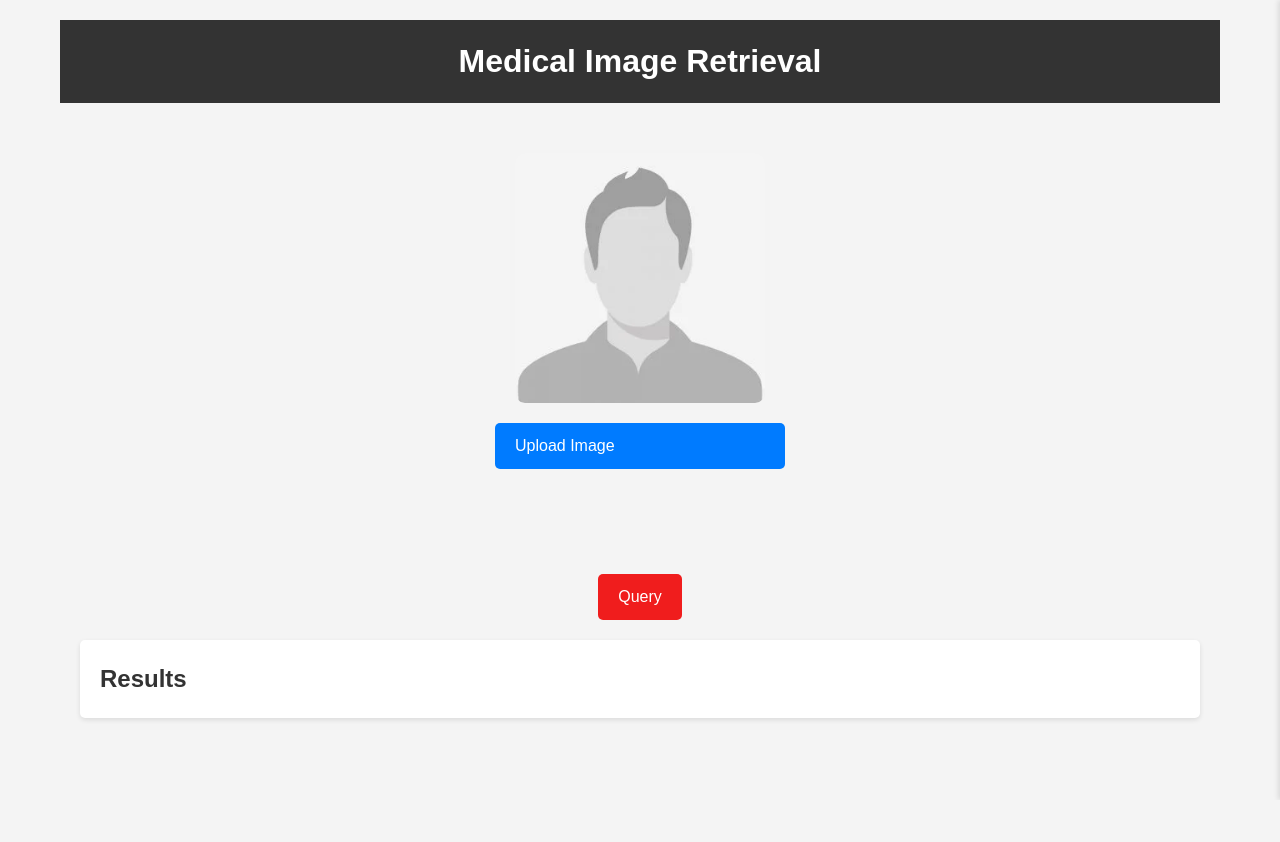
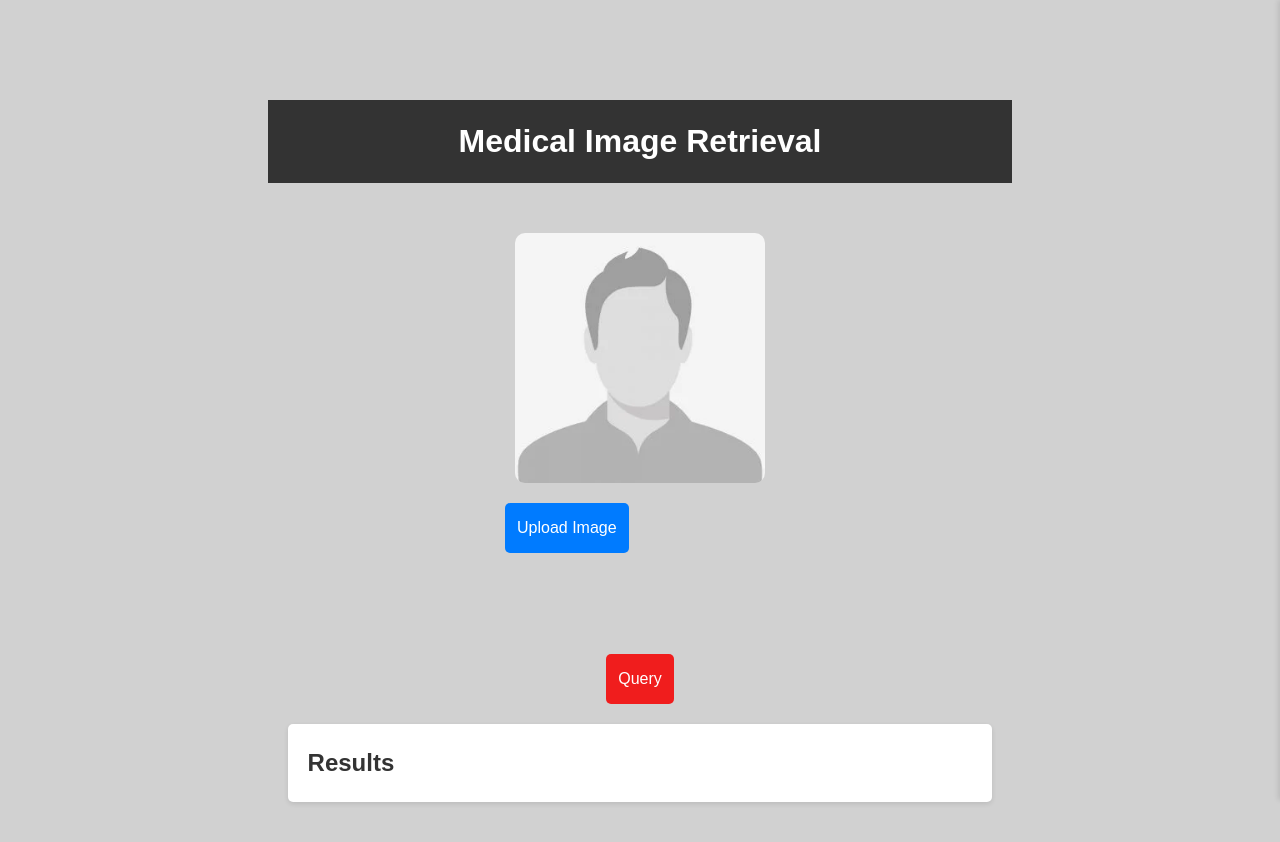
Before and after one commit to HaooNhat/medical-image-retrieval, a Django app: page / in a window 1280 px wide. Before the commit the page ends 799 px from the top, so only its background shows below. Run offline with Django 5.2, Linux system fonts and the light colour scheme.

Commit message:
minor change

```diff
--- /dev/null
+++ b/static/js/script.js
@@ -0,0 +1,86 @@
+const queryImage = document.getElementById("query-image");
+const inputImage = document.getElementById("inputQueryImage");
+const resultsContainer = document.getElementById('resultsContainer');
+const sidebar = document.getElementById('sidebar');
+const imageDetails = document.getElementById('imageDetails');
+
+inputImage.onchange = () => {
+    queryImage.src = URL.createObjectURL(inputImage.files[0]);
+}
+
+const submitForm = document.getElementById("submitForm");
+const csrfToken = document.querySelector('input[name="csrfmiddlewaretoken"]').value;
+const errorMessage = document.getElementById("error-message");
+
+errorMessage.style.opacity = 0;
+
+submitForm.addEventListener("submit", e => {
+    e.preventDefault();
+
+    const formData = new FormData();
+    formData.append('query_image', inputImage.files[0]);
+
+    fetch("/api/query", {
+        method: "POST",
+        headers: {
+            'X-CSRFToken': csrfToken,
+        },
+        body: formData,
+    })
+        .then(response => response.json())
+        .then(data => {
+            // console.log("Client: " + data)
+            displayResults(data["results"]);
+            results = [
+                { 'image_filename': '00000017_001.png', 'labels': 'No Finding', 'patient_id': '00000017', 'patient_age': 77, 'patient_gender': 'M', 'view_position': 'AP', 'id': 454289029618204676 }
+                , { 'image_filename': '00009229_020.png', 'labels': 'No Finding', 'patient_id': '00009229', 'patient_age': 37, 'patient_gender': 'M', 'view_position': 'AP', 'id': 454289084503821730 }
+                , { 'image_filename': '00019981_002.png', 'labels': 'No Finding', 'patient_id': '00019981', 'patient_age': 40, 'patient_gender': 'F', 'view_position': 'AP', 'id': 454289156542308270 }
+                , { 'image_filename': '00005682_006.png', 'labels': 'Edema', 'patient_id': '00005682', 'patient_age': 74, 'patient_gender': 'M', 'view_position': 'AP', 'id': 454289063535183984 }
+                , { 'image_filename': '00007131_000.png', 'labels': 'No Finding', 'patient_id': '00007131', 'patient_age': 57, 'patient_gender': 'M', 'view_position': 'AP', 'id': 454289072897133246 }
+                , { 'image_filename': '00007121_003.png', 'labels': 'No Finding', 'patient_id': '00007121', 'patient_age': 62, 'patient_gender': 'F', 'view_position': 'AP', 'id': 454289072801974968 }
+                , { 'image_filename': '00016942_000.png', 'labels': 'No Finding', 'patient_id': '00016942', 'patient_age': 58, 'patient_gender': 'M', 'view_position': 'AP', 'id': 454289137322695380 }
+                , { 'image_filename': '00019594_003.png', 'labels': 'Effusion', 'patient_id': '00019594', 'patient_age': 56, 'patient_gender': 'M', 'view_position': 'AP', 'id': 454289153915363074 }
+                , { 'image_filename': '00018175_006.png', 'labels': 'No Finding', 'patient_id': '00018175', 'patient_age': 56, 'patient_gender': 'M', 'view_position': 'AP', 'id': 454289145653370090 }
+                , { 'image_filename': '00004746_018.png', 'labels': 'No Finding', 'patient_id': '00004746', 'patient_age': 41, 'patient_gender': 'F', 'view_position': 'AP', 'id': 454289057658963706 }
+                , { 'image_filename': '00016787_003.png', 'labels': 'No Finding', 'patient_id': '00016787', 'patient_age': 51, 'patient_gender': 'M', 'view_position': 'AP', 'id': 454289136478591646 }
+                , { 'image_filename': '00012681_049.png', 'labels': 'No Finding', 'patient_id': '00012681', 'patient_age': 60, 'patient_gender': 'F', 'view_position': 'AP', 'id': 454289109020578748 }
+                , { 'image_filename': '00005202_000.png', 'labels': 'No Finding', 'patient_id': '00005202', 'patient_age': 56, 'patient_gender': 'F', 'view_position': 'AP', 'id': 454289060803905474 }
+                , { 'image_filename': '00029016_000.png', 'labels': 'No Finding', 'patient_id': '00029016', 'patient_age': 72, 'patient_gender': 'M', 'view_position': 'PA', 'id': 454289199148050940 }
+                , { 'image_filename': '00004090_002.png', 'labels': 'Edema', 'patient_id': '00004090', 'patient_age': 61, 'patient_gender': 'M', 'view_position': 'AP', 'id': 454289054191322652 }
+                , { 'image_filename': '00007526_034.png', 'labels': 'No Finding', 'patient_id': '00007526', 'patient_age': 66, 'patient_gender': 'M', 'view_position': 'AP', 'id': 454289075310693208 }
+                , { 'image_filename': '00003482_001.png', 'labels': 'No Finding', 'patient_id': '00003482', 'patient_age': 75, 'patient_gender': 'F', 'view_position': 'AP', 'id': 454289050640581954 }
+                , { 'image_filename': '00014116_006.png', 'labels': 'Atelectasis|Infiltration', 'patient_id': '00014116', 'patient_age': 54, 'patient_gender': 'M', 'view_position': 'AP', 'id': 454289118933030456 }
+                , { 'image_filename': '00023033_002.png', 'labels': 'Nodule', 'patient_id': '00023033', 'patient_age': 63, 'patient_gender': 'M', 'view_position': 'AP', 'id': 454289173949719548 }
+                , { 'image_filename': '00007406_003.png', 'labels': 'No Finding', 'patient_id': '00007406', 'patient_age': 66, 'patient_gender': 'M', 'view_position': 'AP', 'id': 454289074501716772 },
+            ]
+            displayResults(results);
+        })
+        .catch(error => {
+            console.error(error);
+        });
+})
+
+function displayResults(results) {
+    resultsContainer.innerHTML = '';
+    results.forEach(result => {
+        const resultItem = document.createElement('div');
+        resultItem.className = 'result-item';
+        resultItem.innerHTML = `
+                <img src="/static/image/${result.image_filename}" alt="${result.image_filename}" class="med-image">
+            `;
+        resultItem.addEventListener('click', () => showDetails(result));
+        resultsContainer.appendChild(resultItem);
+    });
+}
+
+function showDetails(result) {
+    imageDetails.innerHTML = `
+            <h3>${result.image_filename}</h3>
+            <p>Labels: ${result.labels}</p>
+            <p>Patient ID: ${result.patient_id}</p>
+            <p>Age: ${result.patient_age}</p>
+            <p>Gender: ${result.patient_gender}</p>
+            <p>View Position: ${result.view_position}</p>
+        `;
+    sidebar.classList.add('active');
+}
--- a/static/style/style.css
+++ b/static/style/style.css
@@ -8,14 +8,21 @@ body {
     font-family: Arial, sans-serif;
     line-height: 1.6;
     color: #333;
-    background-color: #f4f4f4;
+    background: #d1d1d1;
+}
+
+.wrapper {
+    width: 100%;
+    display: flex;
+    align-items: center;
+    justify-content: center;
+    margin-top: 5em;
 }
 
 .container {
     display: flex;
     flex-wrap: wrap;
     max-width: 1200px;
-    margin: 0 auto;
     padding: 20px;
 }
 
@@ -32,14 +39,6 @@ main {
     padding: 20px;
 }
 
-.input-section {
-    margin-bottom: 20px;
-}
-
-#imageInput {
-    margin-right: 10px;
-}
-
 .row {
     display: flex;
     flex-direction: row;
@@ -49,20 +48,10 @@ main {
 
 .col {
     display: inline;
-    justify-content: center;
 }
 
-#queryButton {
-    padding: 10px 20px;
-    background-color: #007bff;
-    color: #fff;
-    border: none;
-    cursor: pointer;
-    transition: background-color 0.3s ease;
-}
-
-#queryButton:hover {
-    background-color: #0056b3;
+.input-section {
+    margin-bottom: 1em;
 }
 
 .med-image {
@@ -76,19 +65,18 @@ main {
 .label-image,
 .label-button {
     display: block;
-    width: auto;
+    width: max-content;
     color: #fff;
-    margin: 10px auto;
-    padding: 10px 20px;
-    /* padding: 12px; */
+    margin: 10px;
+    padding: 12px;
     border-radius: 5px;
     cursor: pointer;
     align-items: center;
+    transition: background-color 0.3s ease;
 }
 
 .label-image {
     background-color: #007bff;
-    transition: background-color 0.3s ease;
 }
 
 .label-image:hover {
@@ -97,6 +85,10 @@ main {
 
 .label-button {
     background: #f01d1d;
+}
+
+.label-button:hover {
+    background: #860000;
 }
 
 .input-image,
--- a/templates/home.html
+++ b/templates/home.html
@@ -4,6 +4,7 @@
 
 {% load static %}
 
+<div class="wrapper">
     <div class="container">
         <header>
             <h1>Medical Image Retrieval</h1>
@@ -16,9 +17,9 @@
                         <img src="{% static 'image/profile_placeholder.webp' %}" id="query-image" class="med-image"
                             alt="Query Image">
 
-                    <label for="input-query-image" class="label-image">Upload Image</label>
+                        <label for="inputQueryImage" class="label-image">Upload Image</label>
 
-                    <input type="file" accept="image/jpeg, image/png, image/jpg" id="input-query-image"
+                        <input type="file" accept="image/jpeg, image/png, image/jpg" id="inputQueryImage"
                             class="input-image" required>
                     </div>
                 </div>
@@ -28,9 +29,9 @@
                 </div>
                 <div class="row">
                     <div class="col">
-                    <label for="queryButton" class="label-button">Query</label>
+                        <label for="inputQueryButton" class="label-button">Query</label>
 
-                    <input type="submit" id="queryButton" class="input-button">
+                        <input type="submit" id="inputQueryButton" class="input-button">
                     </div>
                 </div>
             </form>
@@ -48,76 +49,8 @@
         </aside>
 
     </div>
+</div>
 
-<script>
-
-    let queryImage = document.getElementById("query-image");
-    let inputImage = document.getElementById("input-query-image");
-    const resultsContainer = document.getElementById('resultsContainer');
-    const sidebar = document.getElementById('sidebar');
-    const imageDetails = document.getElementById('imageDetails');
-
-    inputImage.onchange = () => {
-        queryImage.src = URL.createObjectURL(inputImage.files[0]);
-    }
-
-    let submitForm = document.getElementById("submitForm");
-    const csrfToken = document.querySelector('input[name="csrfmiddlewaretoken"]').value;
-    let errorMessage = document.getElementById("error-message");
-
-    errorMessage.style.opacity = 0;
-
-    submitForm.addEventListener("submit", e => {
-        e.preventDefault();
-
-        const formData = new FormData();
-        formData.append('query_image', inputImage.files[0]);
-
-        fetch("/api/query", {
-            method: "POST",
-            headers: {
-                'X-CSRFToken': csrfToken,
-            },
-            body: formData,
-        })
-            .then(response => response.json())
-            .then(data => {
-                // console.log("Client: " + data)
-                displayResults(data["results"]);
-            })
-            .catch(error => {
-                console.error(error);
-            });
-    })
-
-    function displayResults(results) {
-        resultsContainer.innerHTML = '';
-        results.forEach(result => {
-            const resultItem = document.createElement('div');
-            resultItem.className = 'result-item';
-            // resultItem.innerHTML = `
-            //     <img src="https://via.placeholder.com/300x300.png?text=${result.image_filename}" alt="${result.image_filename}">
-            // `;
-            resultItem.innerHTML = `
-                <img src="/static/image/${result.image_filename}" alt="${result.image_filename}" class="med-image">
-            `;
-            resultItem.addEventListener('click', () => showDetails(result));
-            resultsContainer.appendChild(resultItem);
-        });
-    }
-
-    function showDetails(result) {
-        imageDetails.innerHTML = `
-            <h3>${result.image_filename}</h3>
-            <p>Labels: ${result.labels}</p>
-            <p>Patient ID: ${result.patient_id}</p>
-            <p>Age: ${result.patient_age}</p>
-            <p>Gender: ${result.patient_gender}</p>
-            <p>View Position: ${result.view_position}</p>
-        `;
-        sidebar.classList.add('active');
-    }
-
-</script>
+<script src="{% static 'js/script.js' %}"></script>
 
 {% endblock content %}
```
Also changed, not shown: base/api/views.py (+13 -19 lines), media/00000013_026.png (deleted), media/00000017_001.png (deleted), media/00000017_001_DXguck1.png (deleted), media/00000017_001_kQWCiuD.png (deleted), media/00000017_001_s8feTy7.png (deleted). Lines whose indentation alone changed are shown as unchanged.
